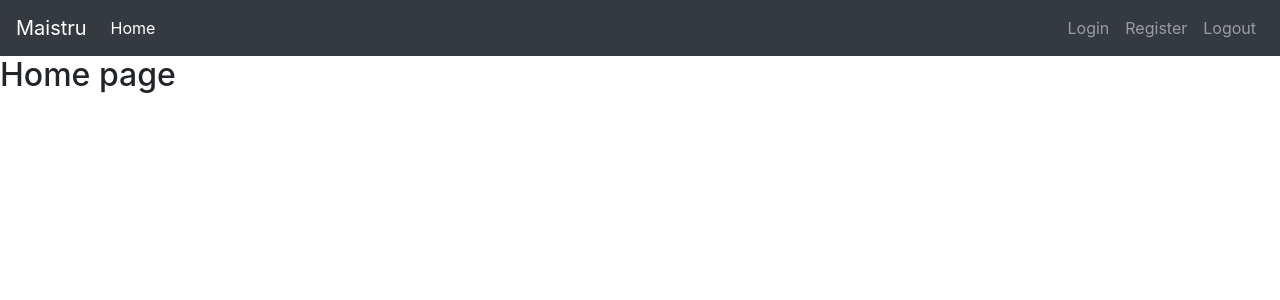
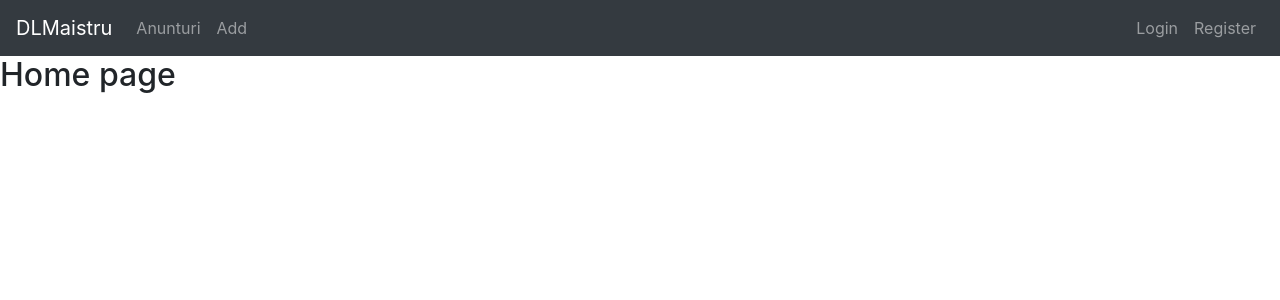
Before and after one commit to RoxanaAI/DLMaistru, a React (Create React App) app: page / in a window 1280 px wide. Shown: the top 300 px of the page. Built offline with nearby package versions, Linux system fonts and the light colour scheme; no server answers.

Commit message:
Fixed navbar

```diff
--- a/src/App.js
+++ b/src/App.js
@@ -20,8 +20,8 @@ function App() {
       <Navbar />
       <main>
         <Switch>
-            <Route exact path="/games" component={WorkersList} />
-            <Route exact path="/games/:id" component={WorkerDetails} />
+            <Route exact path="/workers" component={WorkersList} />
+            <Route exact path="/workers/:id" component={WorkerDetails} />
             <Route exact path="/login" component={Login} />
             <Route exact path="/logout" component={Logout} />
             <Route exact path="/" component={Home} />
--- a/src/components/Navbar.js
+++ b/src/components/Navbar.js
@@ -1,45 +1,70 @@
 import React , {useContext} from 'react';
-import { Link } from 'react-router-dom';
+import { NavLink, Link, useLocation  } from 'react-router-dom';
+import * as firebase from "firebase/app";
+import "firebase/auth";
+
 import { AuthContext } from '../features/auth/AuthContext';
 
 
 export default function Navbar() {
   const { isAuthenticated, user } = useContext(AuthContext);
 
+  async function handleLogout(e) {
+    e.preventDefault();
+
+    try {
+        await firebase.auth().signOut();
+    } catch(e) {
+        console.warn(e);
+    }
+}
+
     return (
-        <nav className="navbar navbar-expand-lg navbar-dark bg-dark">
-        <a className="navbar-brand" href="#">Maistru</a>
-        <button className="navbar-toggler" type="button" data-toggle="collapse" data-target="#navbarSupportedContent" aria-controls="navbarSupportedContent" aria-expanded="false" aria-label="Toggle navigation">
-          <span className="navbar-toggler-icon"></span>
-        </button>
+      <nav className="navbar navbar-dark navbar-expand bg-dark">
+            <Link className="navbar-brand" to="/">DLMaistru</Link>
 
-        <div className="collapse navbar-collapse" id="navbarSupportedContent">
+            <div className="collapse navbar-collapse">
                 <ul className="navbar-nav mr-auto">
-            <li className="nav-item active">
-              <a className="nav-link" href="#">Home <span className="sr-only">(current)</span></a>
+                    <li className="nav-item">
+                        <SrNavLink className="nav-link" to="/workers">Anunturi</SrNavLink>
+                    </li>
+                    <li className="nav-item">
+                        <SrNavLink className="nav-link" to="/add">Add</SrNavLink>
                     </li>
                 </ul>
-            <ul className="navbar-nav navbar-right">
+                <ul className="navbar-nav">
                     {!isAuthenticated ? (
                         <>
-            <li className="nav-item ">
-              <Link to={"/login"} className="nav-link">Login</Link>
+                            <li className="nav-item">
+                                <SrNavLink className="nav-link" to="/login">Login</SrNavLink>
                             </li>
                             <li className="nav-item">
-              <Link to={"/register"} className="nav-link">Register</Link>
+                                <SrNavLink className="nav-link" to="/register">Register</SrNavLink>
                             </li>
-            </>): (
+                        </>
+                    ) : (
                         <>
-                            <li className="nav-item" className='welcome'>
-                                Welcome, {user.email}
+                            <li className="nav-item">
+                                Welcome, {user.email}!
+                            </li>
+                            <li className="nav-item">
+                                <a href="/" onClick={handleLogout}>Logout</a>
                             </li>
                         </>
                     )}
-            <li className="nav-item">
-              <Link to={"/logout"} className="nav-link" >Logout</Link>
-            </li>
                 </ul>
             </div>
         </nav>
     )
 }
+
+function SrNavLink({ children, ...rest}) {
+  const location = useLocation();
+
+  return (
+      <NavLink {...rest}>
+          { children }
+          { location.pathname === rest.to && <span className="sr-only">(current)</span> }
+      </NavLink>
+  );
+}
--- a/src/features/workers/WorkerDetails.js
+++ b/src/features/workers/WorkerDetails.js
@@ -4,7 +4,7 @@ import {useForm, useApi} from '../../hooks';
 
 export default function WorkerDetails() {
     const { id } = useParams();
-    const [ worker,  _, mutate] =  useApi(`games/${id}`); //useApi(`games/${workerId}`);
+    const [ worker,  _, mutate] =  useApi(`games/${id}`);
 
     const {values, bindInput} = useForm(worker);
 
```
Lines whose indentation alone changed are shown as unchanged.
